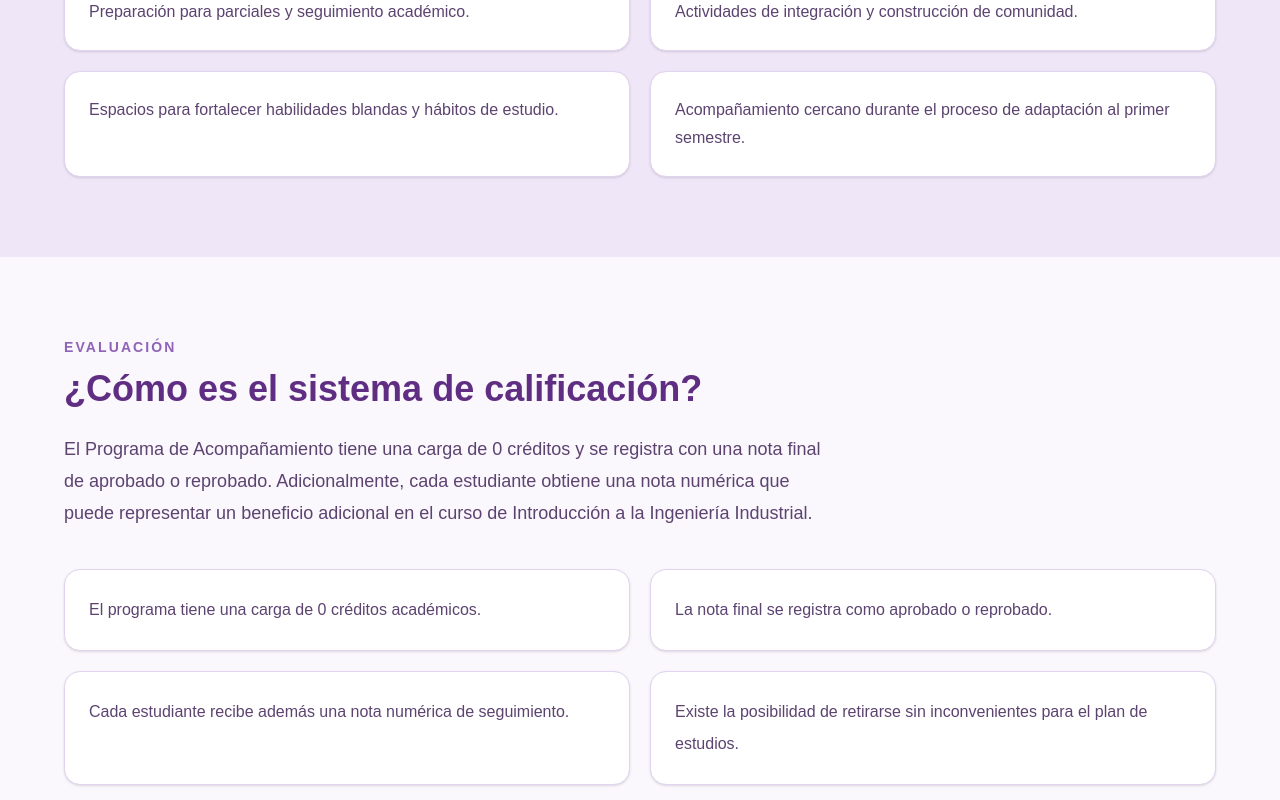
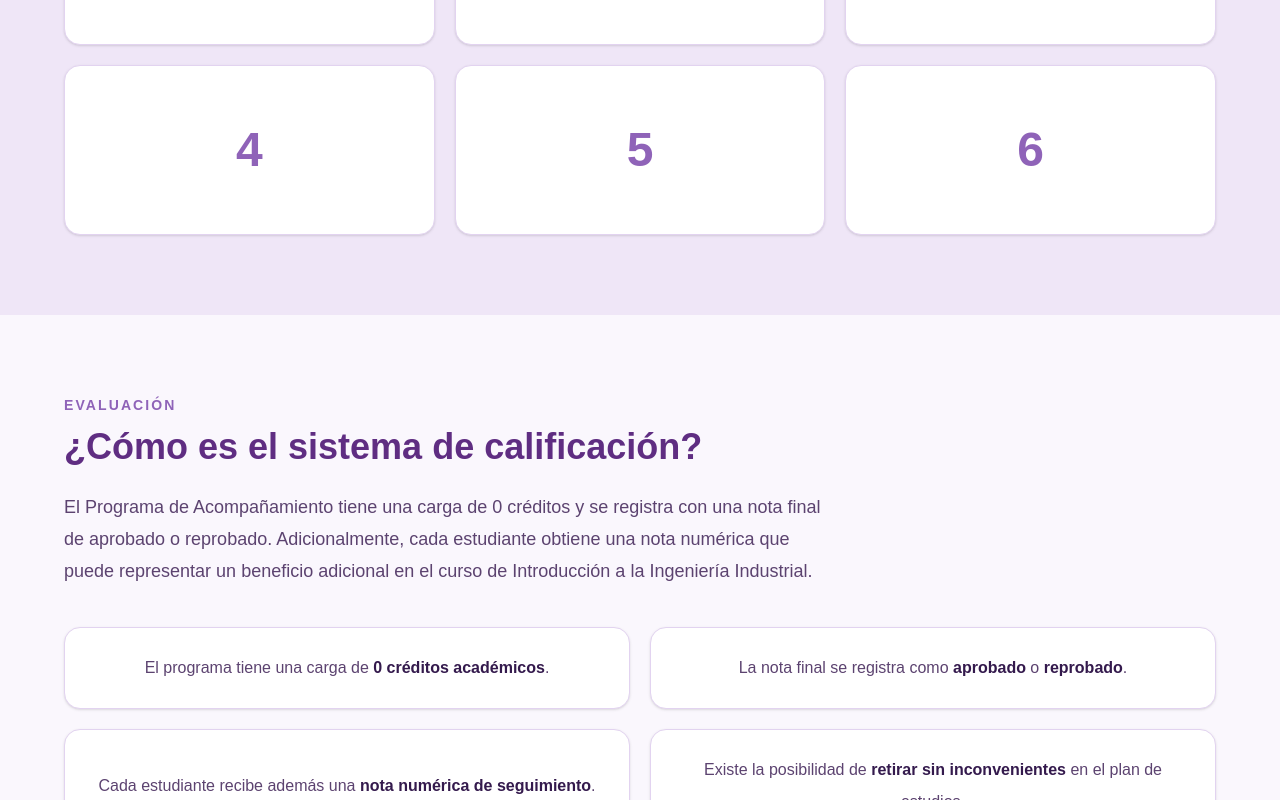
Before and after one commit to fabioortiz23p-glitch/progracomp_web, a Next.js app: page / in a window 1280 px wide. Shown: the part 2580-3380 px from the top of the page. Built offline with nearby package versions, Linux system fonts and the light colour scheme.

Commit message:
Resaltado en negrita para calificación

```diff
--- a/src/components/Calificacion.tsx
+++ b/src/components/Calificacion.tsx
@@ -1,4 +1,21 @@
 import { calificacionContent } from "@/data/content";
+
+function renderHighlightedText(text: string, isLast: boolean) {
+  const parts = text.split(/\[\[(.*?)\]\]/g);
+
+  return parts.map((part, index) =>
+    index % 2 === 1 ? (
+      <strong
+        key={index}
+        className={isLast ? "font-bold text-white" : "font-bold text-[#341a4d]"}
+      >
+        {part}
+      </strong>
+    ) : (
+      <span key={index}>{part}</span>
+    )
+  );
+}
 
 export default function Calificacion() {
   return (
@@ -28,9 +45,9 @@ export default function Calificacion() {
             return (
               <div
                 key={item}
-                className={`group relative overflow-hidden rounded-2xl p-6 transition-all duration-300 ease-out hover:-translate-y-2 hover:shadow-xl ${
+                className={`group relative overflow-hidden rounded-2xl p-6 transition-all duration-300 ease-out hover:-translate-y-2 hover:shadow-xl flex items-center justify-center ${
                   isLast
-                    ? "md:col-span-2 border border-[#8f63b8] bg-gradient-to-r from-[#8f63b8] to-[#7b4faa] shadow-md"
+                    ? "w-full border border-[#8f63b8] bg-gradient-to-r from-[#8f63b8] to-[#7b4faa] shadow-md md:col-span-2 md:w-[53%] md:justify-self-center"
                     : "border border-[#e2d3f0] bg-white shadow-sm hover:border-[#caaee3]"
                 }`}
               >
@@ -41,13 +58,13 @@ export default function Calificacion() {
                 />
 
                 <p
-                  className={`text-base leading-8 transition-colors duration-300 ${
+                  className={`text-center text-base leading-8 transition-colors duration-300 ${
                     isLast
                       ? "font-medium text-white group-hover:text-white"
                       : "text-[#5c4370] group-hover:text-[#4d2c67]"
                   }`}
                 >
-                  {item}
+                  {renderHighlightedText(item, isLast)}
                 </p>
               </div>
             );
--- a/src/components/QueSeHace.tsx
+++ b/src/components/QueSeHace.tsx
@@ -1,8 +1,17 @@
+"use client";
+
+import { useState } from "react";
 import { queSeHaceContent } from "@/data/content";
 
 export default function QueSeHace() {
+  const [activeIndex, setActiveIndex] = useState<number | null>(null);
+  const [hoveredIndex, setHoveredIndex] = useState<number | null>(null);
+
   return (
-    <section id="que-se-hace" className="bg-[#efe6f7] px-6 py-20 text-[#341a4d]">
+    <section
+      id="que-se-hace"
+      className="bg-[#efe6f7] px-6 py-20 text-[#341a4d]"
+    >
       <div className="mx-auto max-w-6xl">
         <div className="max-w-3xl">
           <p className="mb-3 text-sm font-semibold uppercase tracking-[0.15em] text-[#8f63b8]">
@@ -18,15 +27,54 @@ export default function QueSeHace() {
           </p>
         </div>
 
-        <div className="mt-10 grid gap-5 md:grid-cols-2">
-          {queSeHaceContent.items.map((item) => (
-            <div
-              key={item}
-              className="rounded-2xl border border-[#e2d3f0] bg-white p-6 shadow-sm"
-            >
-              <p className="text-base leading-7 text-[#5c4370]">{item}</p>
-            </div>
-          ))}
+        <div className="mt-10 grid gap-5 md:grid-cols-2 lg:grid-cols-3">
+          {queSeHaceContent.items.map((item, index) => {
+            const isOpen = hoveredIndex === index || activeIndex === index;
+
+            return (
+              <button
+                key={item}
+                type="button"
+                onMouseEnter={() => setHoveredIndex(index)}
+                onMouseLeave={() => setHoveredIndex(null)}
+                onFocus={() => setHoveredIndex(index)}
+                onBlur={() => setHoveredIndex(null)}
+                onClick={() =>
+                  setActiveIndex(activeIndex === index ? null : index)
+                }
+                aria-expanded={isOpen}
+                className="group relative min-h-[170px] overflow-hidden rounded-2xl border border-[#e2d3f0] bg-white p-6 text-left shadow-sm transition-all duration-300 ease-out hover:-translate-y-1 hover:border-[#caaee3] hover:shadow-xl focus:outline-none focus:ring-2 focus:ring-[#8f63b8]/40"
+              >
+                <div
+                  className={`absolute inset-0 bg-gradient-to-br from-[#8f63b8] to-[#7b4faa] transition-opacity duration-300 ${
+                    isOpen ? "opacity-100" : "opacity-0"
+                  }`}
+                />
+
+                <div className="relative flex h-full min-h-[120px] items-center justify-center">
+                  <span
+                    className={`text-5xl font-bold transition-all duration-300 ${
+                      isOpen
+                        ? "scale-90 opacity-0"
+                        : "scale-100 text-[#8f63b8] opacity-100"
+                    }`}
+                  >
+                    {index + 1}
+                  </span>
+
+                  <p
+                    className={`absolute inset-0 flex items-center justify-center text-center text-base leading-7 transition-all duration-300 ${
+                      isOpen
+                        ? "translate-y-0 px-2 text-white opacity-100"
+                        : "translate-y-2 px-2 text-white opacity-0"
+                    }`}
+                  >
+                    {item}
+                  </p>
+                </div>
+              </button>
+            );
+          })}
         </div>
       </div>
     </section>
--- a/src/data/content.ts
+++ b/src/data/content.ts
@@ -35,7 +35,7 @@ export const queSeHaceContent = {
     "Preparación para parciales y seguimiento académico.",
     "Actividades de integración y construcción de comunidad.",
     "Espacios para fortalecer habilidades blandas y hábitos de estudio.",
-    "Acompañamiento cercano durante el proceso de adaptación al primer semestre.",
+    "Acompañamiento cercano durante la adaptación al primer semestre.",
   ],
 };
 
@@ -44,10 +44,10 @@ export const calificacionContent = {
   intro:
     "El Programa de Acompañamiento tiene una carga de 0 créditos y se registra con una nota final de aprobado o reprobado. Adicionalmente, cada estudiante obtiene una nota numérica que puede representar un beneficio adicional en el curso de Introducción a la Ingeniería Industrial.",
   items: [
-    "El programa tiene una carga de 0 créditos académicos.",
-    "La nota final se registra como aprobado o reprobado.",
-    "Cada estudiante recibe además una nota numérica de seguimiento.",
-    "Existe la posibilidad de retirarse sin inconvenientes para el plan de estudios.",
-    "Para quienes permanezcan durante todo el semestre y aprueben el programa con nota igual o superior a 4.0, la nota equivale a un 5% adicional sobre Introducción a la Ingeniería Industrial.",
+    "El programa tiene una carga de [[0 créditos académicos]].",
+    "La nota final se registra como [[aprobado]] o [[reprobado]].",
+    "Cada estudiante recibe además una [[nota numérica de seguimiento]].",
+    "Existe la posibilidad de [[retirar sin inconvenientes]] en el plan de estudios.",
+    "Para quienes permanezcan durante todo el semestre y aprueben el programa con [[nota igual o superior a 4.0]], la nota equivale a un [[5% adicional]] sobre [[Introducción a la Ingeniería Industrial]].",
   ],
 };
```
